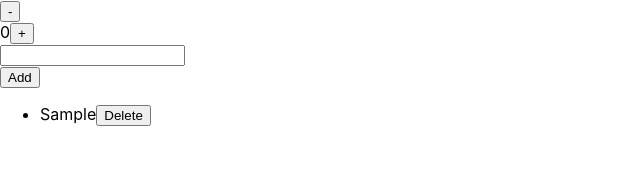
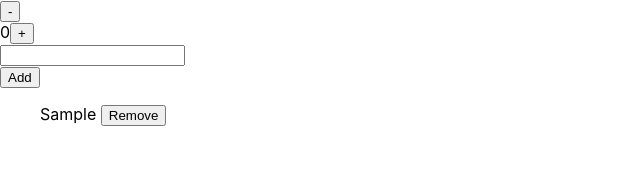
Before and after one commit to GulnazAlisherova/react13, a React (Create React App) app: page / in a window 1280 px wide. Both pictures are taken after typing "Sample" into the empty fields and a click on the button "Add". Shown: the top 176 px of the page, without its empty margins (0-640 px from the left). Built offline with nearby package versions, Linux system fonts and the light colour scheme.

Commit message:
fixed a problem

```diff
--- a/src/components/Input.js
+++ b/src/components/Input.js
@@ -15,12 +15,12 @@ function Input() {
     ]);
     setItem("");
   }
-  function Delete() {
-    setItems(!item.name);
-  }
 
+  const deleteItem = (index) => () =>
+    setItems((items) => items.filter((_, i) => i !== index));
   return (
-    <div>
+    <>
+
       <form onSubmit={Add}>
         <input
           name="item"
@@ -30,15 +30,19 @@ function Input() {
         />
       </form>
       <button onClick={Add}>Add</button>
-      <ul>
-        {items.map((item) => (
-          <li>
-            {item.name}
-            <button onClick={Delete}>Delete</button>
-          </li>
-        ))}
-      </ul>
-    </div>
+      <ol>
+
+        {items.map((it, index) => {
+        return (
+          <div key={it.id}>
+            {it.name} <button onClick={deleteItem(index)}>Remove</button>
+          </div>
+        );
+      })}
+
+
+      </ol>
+    </>
   );
 }
 
```
Also changed, not shown: src/components/Style.css (deleted).
